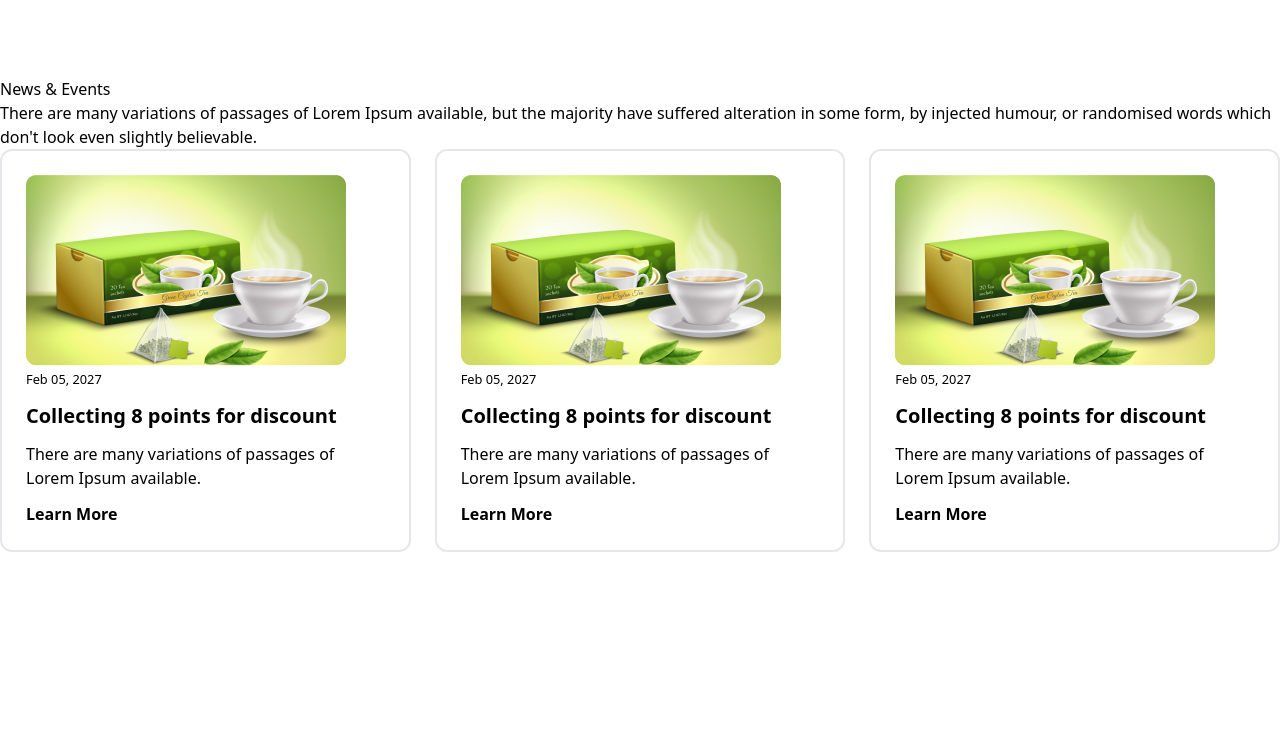
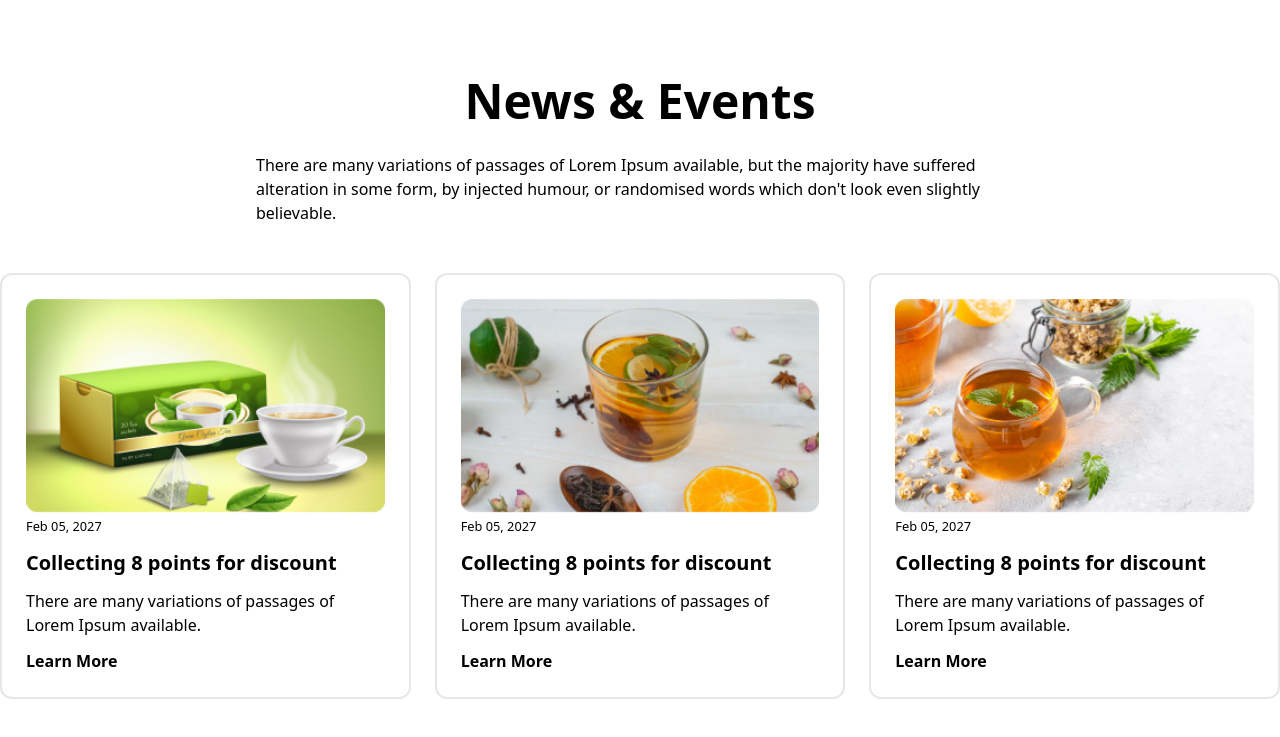
Before and after one commit to sujoy-dam/Tea-House, a plain HTML site: page index.html in a window 1280 px wide. Shown: the part 1881-2618 px from the top of the page. Before the commit the page ends 2433 px from the top, so only its background shows below. Drawn offline with nearby package versions, Linux system fonts and the light colour scheme.

Commit message:
news and event section done

```diff
--- a/index.html
+++ b/index.html
@@ -125,28 +125,28 @@
                 </div>
             </div>
         </section>
-        <section>
+        <section class="mb-20">
             <!-- news and  event -->
-            <h1>News & Events</h1>
-            <p>There are many variations of passages of Lorem Ipsum available, but the majority have suffered alteration
+            <h1 class="text-5xl text-center font-bold">News & Events</h1>
+            <p class="mx-auto mt-7 mb-12 w-3/5">There are many variations of passages of Lorem Ipsum available, but the majority have suffered alteration
                 in some form, by injected humour, or randomised words which don't look even slightly believable. </p>
             <div class="grid grid-cols-3 gap-6">
                 <div class="p-6 border-2 space-y-3 rounded-xl">
-                    <img src="./images/news-1.png" alt="">
+                    <img class="w-full" src="./images/news-1.png" alt="">
                     <small>Feb 05, 2027</small>
                     <h4 class="text-xl font-bold">Collecting 8 points for discount</h4>
                     <p>There are many variations of passages of Lorem Ipsum available.</p>
                     <h6 class="font-bold">Learn More</h6>
                 </div>
                 <div class="p-6 border-2 space-y-3 rounded-xl">
-                    <img src="./images/news-1.png" alt="">
+                    <img class="w-full" src="./images/news-2.png" alt="">
                     <small>Feb 05, 2027</small>
                     <h4 class="text-xl font-bold">Collecting 8 points for discount</h4>
                     <p>There are many variations of passages of Lorem Ipsum available.</p>
                     <h6 class="font-bold">Learn More</h6>
                 </div>
                 <div class="p-6 border-2 space-y-3 rounded-xl">
-                    <img src="./images/news-1.png" alt="">
+                    <img class="w-full" src="./images/news-3.png" alt="">
                     <small>Feb 05, 2027</small>
                     <h4 class="text-xl font-bold">Collecting 8 points for discount</h4>
                     <p>There are many variations of passages of Lorem Ipsum available.</p>
```
